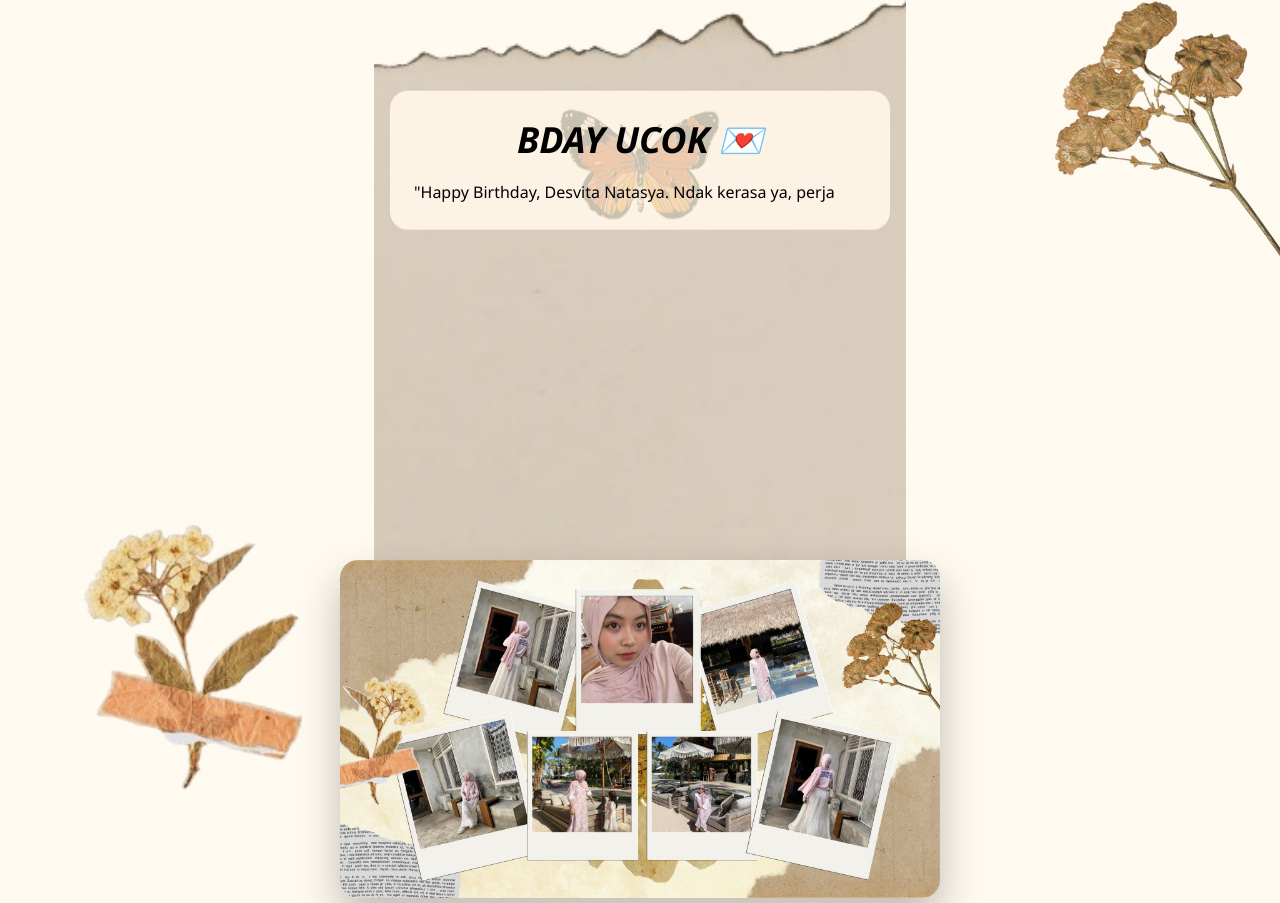
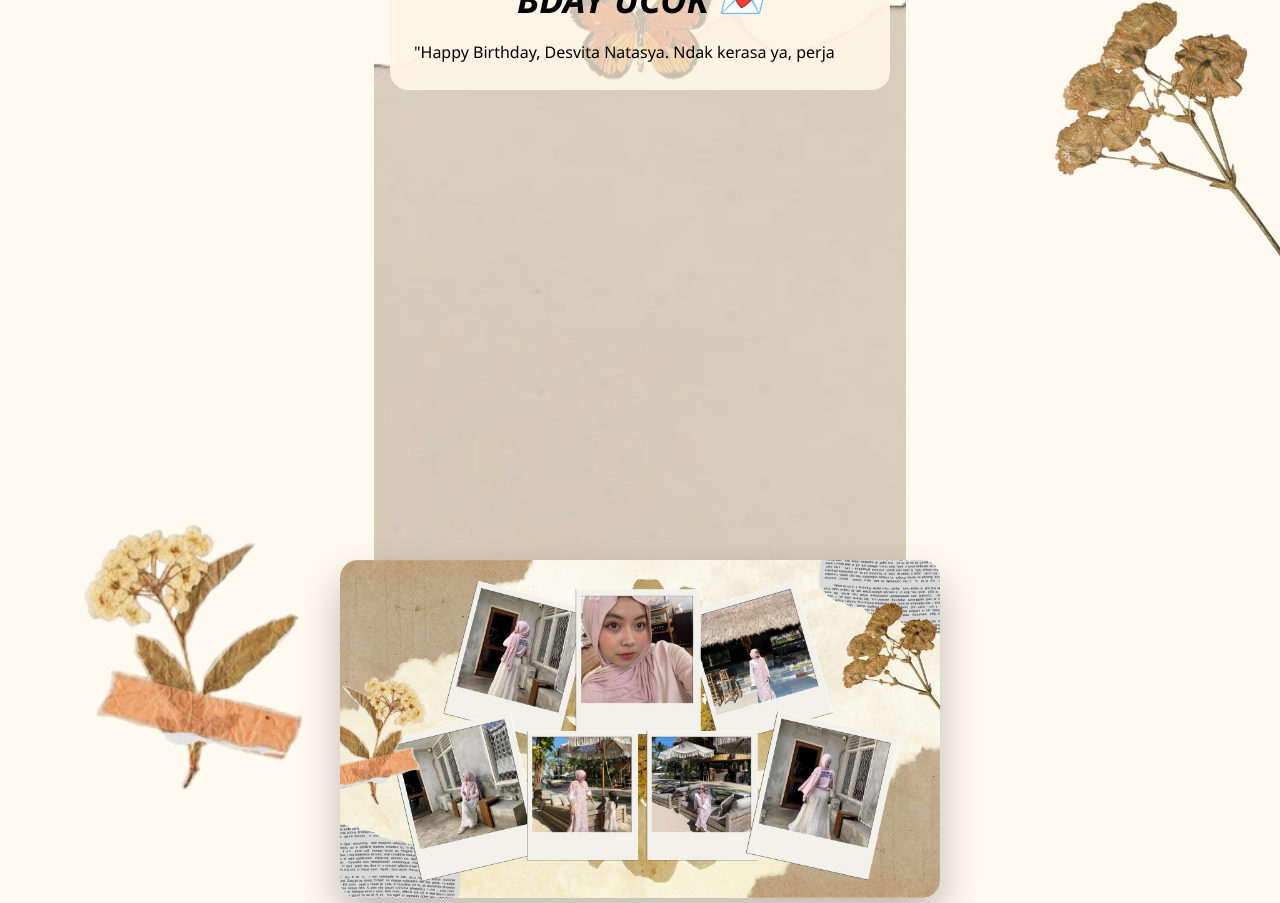
Before and after one commit to dims140/happybdayucok, a plain HTML site: page index.html in a window 1280 px wide. Both pictures are taken after a click on the button "Lanjut". Drawn offline with Linux system fonts and the light colour scheme.

Commit message:
Update index.html

```diff
--- a/index.html
+++ b/index.html
@@ -68,7 +68,7 @@ body {
 /* ================= CENTER WINDOW ================= */
 .window {
   position: absolute;
-  top: 20%;
+  top: 20px;
   left: 50%;
   transform: translate(-50%, -50%) scale(0.9);
   width: 80%;
```
